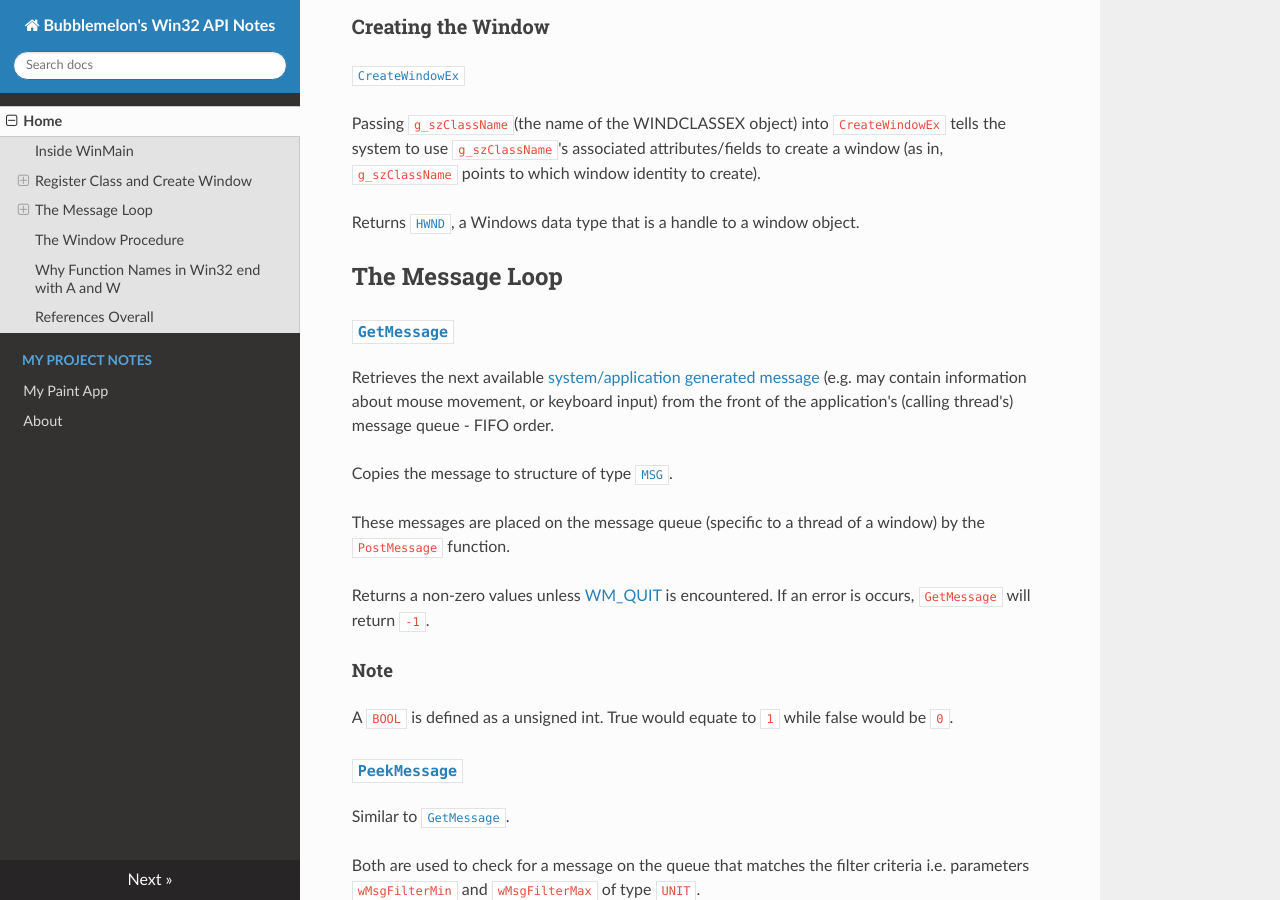
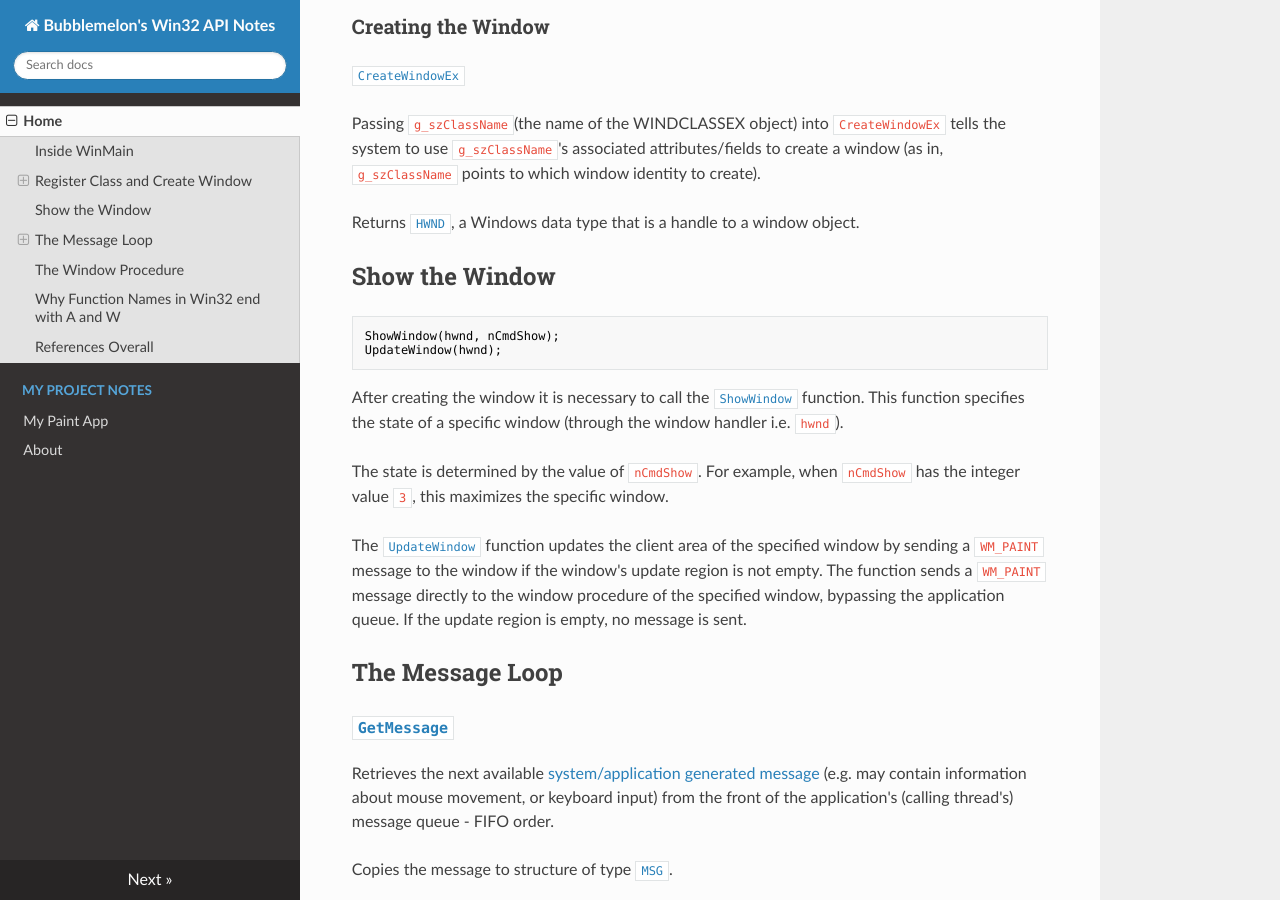
Before and after one commit to Bubblemelon/Win32-Games, an MkDocs documentation site: the page built from docs/index.md, in a window 1280 px wide and 900 px high, scrolled down 1949 px. Built offline with MkDocs 1.6.1, drawn with Linux system fonts in a browser that asks for light colours; nearby versions of some CDN libraries; a script that is not in the unit is left out; old or Windows-style settings are respelled for this version of MkDocs.

Commit message:
add description on show/updating window

````diff
--- a/docs/index.md
+++ b/docs/index.md
@@ -105,6 +105,19 @@ TODO :  ADD LINK ^^^
 Passing `g_szClassName`(the name of the WINDCLASSEX object) into `CreateWindowEx` tells the system to use `g_szClassName`'s associated attributes/fields to create a window (as in, `g_szClassName` points to which window identity to create).
 
 Returns [`HWND`](https://docs.microsoft.com/en-us/windows/desktop/winprog/windows-data-types), a Windows data type that is a handle to a window object.
+
+## Show the Window
+
+```C
+ShowWindow(hwnd, nCmdShow);
+UpdateWindow(hwnd);
+```
+
+After creating the window it is necessary to call the [`ShowWindow`](https://docs.microsoft.com/en-us/windows/desktop/api/winuser/nf-winuser-showwindow) function. This function specifies the state of a specific window (through the window handler i.e. `hwnd`).
+
+The state is determined by the value of `nCmdShow`. For example, when `nCmdShow` has the integer value `3`, this maximizes the specific window.
+
+The [`UpdateWindow`](https://docs.microsoft.com/en-us/windows/desktop/api/winuser/nf-winuser-updatewindow) function updates the client area of the specified window by sending a `WM_PAINT` message to the window if the window's update region is not empty. The function sends a `WM_PAINT` message directly to the window procedure of the specified window, bypassing the application queue. If the update region is empty, no message is sent.
 
 ## The Message Loop
 
@@ -301,7 +314,6 @@ Reference:
 - [Unicode and ANSI Functions](https://stackoverflow.com/questions/7424383/what-is-the-difference-between-the-a-and-w-functions-in-the-win32-api)
 - [Stackoverflow Discussion on fucntionsA and functionsW](https://stackoverflow.com/questions/7424383/what-is-the-difference-between-the-a-and-w-functions-in-the-win32-api)
 
-
 ## References Overall
 [A Simple Window](http://www.winprog.org/tutorial/simple_window.html)
 
````
